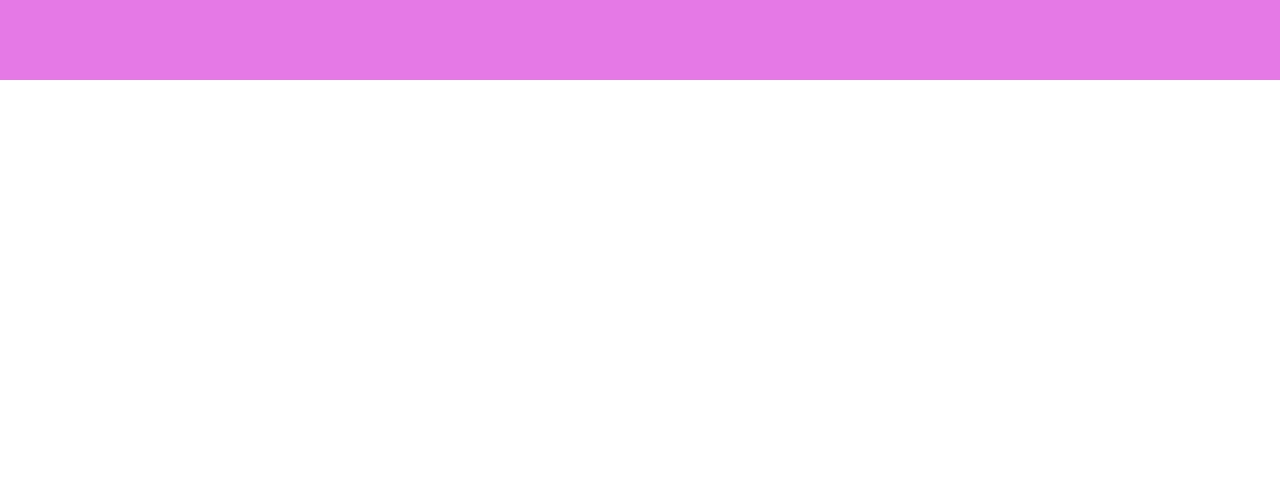
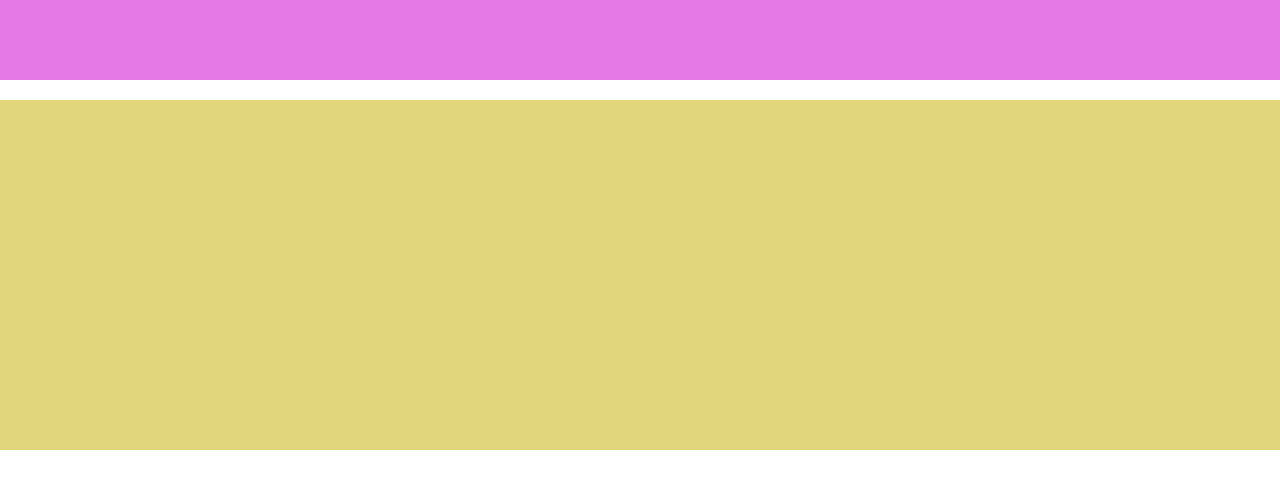
Before and after one commit to Scarpaz14/htmlcss-struttura-wp, a plain HTML site: page index.html in a window 1280 px wide. Drawn offline with Linux system fonts and the light colour scheme.

Commit message:
aggiunta prima section

```diff
--- a/css/style.css
+++ b/css/style.css
@@ -12,4 +12,10 @@
 .head{
     background-color: #e579e6;
     height:80px;
+    margin-bottom: 20px;
 }
+
+.first-part{
+    background-color:#e1d67a ;
+    min-height: 350px;
+}
--- a/index.html
+++ b/index.html
@@ -9,20 +9,16 @@
 </head>
 <body>
     <div class="container">
-    <header>
+        <header>
         <div class="head"></div>
-
-
         </header>
-
         <main>
-
+            <section>
+                <div class="first-part">
+                </div>
+            </section>
             <section>
 
-
-            </section>
-
-            <section>
 
 
          </section>
```
